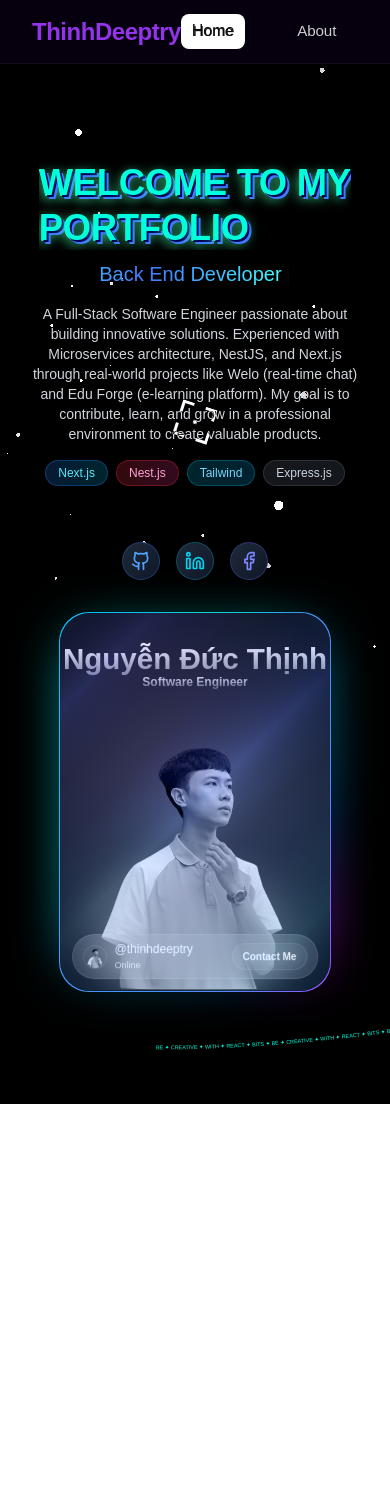
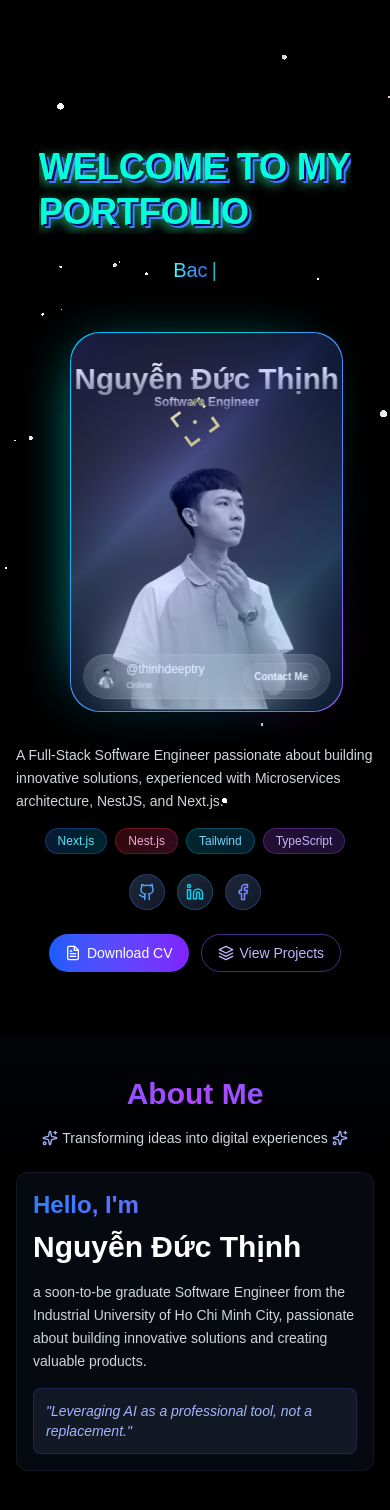
Before and after one commit to thinhdeeptry/my-portofolio, a Next.js app: page / in a window 390 px wide. Shown: the top 1510 px of the page. Before the commit the page ends 1104 px from the top, so only its background shows below. Built offline with nearby package versions, Linux system fonts and the light colour scheme; no server answers; the database is empty.

Commit message:
feat: enhance mobile layout with new sections and animations, update project images and descriptions

```diff
--- a/src/app/layout.tsx
+++ b/src/app/layout.tsx
@@ -36,8 +36,7 @@ export default function RootLayout({
       <body
         className={`${geistSans.variable} ${geistMono.variable} antialiased`}
       >
-        {/* Header với positioning tốt hơn */}
-        <header className="fixed top-0 left-0 w-full z-50">
+        <header className="fixed top-0 left-0 w-full z-50 hidden md:block">
           <GooeyNav
             items={navItems}
             particleCount={15}
--- a/src/app/page.tsx
+++ b/src/app/page.tsx
@@ -292,13 +292,22 @@ export default function Home() {
         </div>
 
         {/* Mobile layout */}
-        <div className="flex md:hidden flex-col min-h-screen py-12">
-          <div className="flex-grow flex items-center">
-            <div className="w-full px-4">
-              <div className="flex flex-col gap-8 items-center justify-center w-full pointer-events-none">
-                <div className="w-full text-center pointer-events-auto">
+        <div className="flex md:hidden flex-col min-h-screen">
+          <div className="flex-grow flex flex-col">
+            {/* Hero section mobile */}
+            <div className="pt-8 pb-16 px-4">
+              <div className="flex flex-col gap-8 items-center w-full">
+                <div className="w-full text-center">
+                  <AnimatedContent
+                    distance={30}
+                    direction="vertical"
+                    reverse={true}
+                    duration={0.8}
+                    initialOpacity={0}
+                    animateOpacity
+                    scale={0.95}
+                  >
                     <AnimatedHeading />
-
                     <TextType
                       text={["Front End Developer", "Back End Developer", "FullStack Developer"]}
                       typingSpeed={75}
@@ -308,13 +317,39 @@ export default function Home() {
                       enableGradient={true}
                       gradientColors={["#40f2ffff", "#4079ff", "#40fffcff", "#4079ff", "#40f9ffff"]}
                       gradientAnimationSpeed={5}
-                    className="text-xl md:text-2xl font-medium"
+                      className="text-xl font-medium mt-3 mb-4"
                     />
+                  </AnimatedContent>
+                </div>
 
-                  <p className="mt-4 text-gray-300 text-sm px-4 ">
-                    A Full-Stack Software Engineer passionate about building innovative solutions.
-                    Experienced with Microservices architecture, NestJS, and Next.js through real-world projects like Welo (real-time chat) and Edu Forge (e-learning platform). My goal is to contribute, learn,
-                    and grow in a professional environment to create valuable products.
+                {/* Profile card for mobile */}
+                <AnimatedContent
+                  distance={40}
+                  direction="vertical"
+                  reverse={false}
+                  duration={1}
+                  initialOpacity={0}
+                  animateOpacity
+                >
+                  <div className="w-[250px] max-w-full mx-auto">
+                    <ProfileCardWrapper />
+                  </div>
+
+                </AnimatedContent>
+
+                {/* Mobile bio */}
+                <AnimatedContent
+                  distance={30}
+                  direction="vertical"
+                  reverse={false}
+                  duration={0.8}
+                  initialOpacity={0}
+                  animateOpacity
+                  delay={0.2}
+                >
+                  <p className="text-gray-300 text-sm leading-relaxed">
+                    A Full-Stack Software Engineer passionate about building innovative solutions,
+                    experienced with Microservices architecture, NestJS, and Next.js.
                   </p>
 
                   {/* Badges cho mobile */}
@@ -328,62 +363,118 @@ export default function Home() {
                     <div className="px-3 py-1 bg-gradient-to-r from-cyan-500/20 to-sky-500/20 rounded-full border border-cyan-500/30 text-sky-300 text-xs font-medium">
                       Tailwind
                     </div>
-                    <div className="px-3 py-1 bg-gradient-to-r from-gray-500/20 to-slate-500/20 rounded-full border border-gray-500/30 text-slate-300 text-xs font-medium">
-                      Express.js
-                    </div>
+                    <div className="px-3 py-1 bg-gradient-to-r from-purple-500/20 to-violet-500/20 rounded-full border border-purple-500/30 text-violet-300 text-xs font-medium">
+                      TypeScript
                     </div>
                   </div>
 
-                {/* Social icons cho mobile */}
-                <div className="flex justify-center items-center gap-4 mt-6">
+                  {/* Social icons */}
+                  <div className="flex justify-center items-center gap-3 mt-5">
                     <a href="https://github.com/thinhdeeptry" target="_blank" rel="noopener noreferrer"
                       className="p-2 rounded-full bg-gradient-to-br from-gray-800 to-gray-900 border border-blue-500/30
-                    hover:from-gray-700 hover:to-gray-800 transition-all duration-300 hover:border-blue-400
-                    hover:shadow-lg hover:shadow-blue-500/20 hover:scale-110 group">
-                    <Github
-                      size={20}
-                      className="text-blue-400 group-hover:text-blue-300 transition-colors duration-300"
-                    />
+                      hover:from-gray-700 hover:to-gray-800 transition-all duration-300 hover:border-blue-400">
+                      <Github size={18} className="text-blue-400" />
                     </a>
-
                     <a href="https://linkedin.com/in/thinhdeeptry" target="_blank" rel="noopener noreferrer"
                       className="p-2 rounded-full bg-gradient-to-br from-gray-800 to-gray-900 border border-cyan-500/30
-                    hover:from-gray-700 hover:to-gray-800 transition-all duration-300 hover:border-cyan-400
-                    hover:shadow-lg hover:shadow-cyan-500/20 hover:scale-110 group">
-                    <Linkedin
-                      size={20}
-                      className="text-cyan-400 group-hover:text-cyan-300 transition-colors duration-300"
-                    />
+                      hover:from-gray-700 hover:to-gray-800 transition-all duration-300 hover:border-cyan-400">
+                      <Linkedin size={18} className="text-cyan-400" />
                     </a>
-
                     <a href="https://facebook.com/Thindeeptryy" target="_blank" rel="noopener noreferrer"
                       className="p-2 rounded-full bg-gradient-to-br from-gray-800 to-gray-900 border border-indigo-500/30
-                    hover:from-gray-700 hover:to-gray-800 transition-all duration-300 hover:border-indigo-400
-                    hover:shadow-lg hover:shadow-indigo-500/20 hover:scale-110 group">
-                    <Facebook
-                      size={20}
-                      className="text-indigo-400 group-hover:text-indigo-300 transition-colors duration-300"
-                    />
+                      hover:from-gray-700 hover:to-gray-800 transition-all duration-300 hover:border-indigo-400">
+                      <Facebook size={18} className="text-indigo-400" />
                     </a>
                   </div>
 
-                <div className="flex-shrink-0 pointer-events-auto">
-                  <ProfileCardWrapper />
+                  {/* CTA Buttons */}
+                  <div className="flex flex-wrap justify-center gap-3 mt-6">
+                    <a href="https://drive.google.com/drive/folders/1lQx3ysSAENamZCxiDGzWraNWke2Axvuk?usp=sharing"
+                      target="_blank" rel="noopener noreferrer"
+                      className="inline-flex items-center px-4 py-2 rounded-full bg-gradient-to-r from-blue-600 to-violet-600 text-white text-sm font-medium hover:from-blue-700 hover:to-violet-700">
+                      <svg xmlns="http://www.w3.org/2000/svg" width="16" height="16" viewBox="0 0 24 24" fill="none" stroke="currentColor" strokeWidth="2" strokeLinecap="round" strokeLinejoin="round" className="mr-1.5"><path d="M14 2H6a2 2 0 0 0-2 2v16a2 2 0 0 0 2 2h12a2 2 0 0 0 2-2V8z"></path><polyline points="14 2 14 8 20 8"></polyline><line x1="16" y1="13" x2="8" y2="13"></line><line x1="16" y1="17" x2="8" y2="17"></line><polyline points="10 9 9 9 8 9"></polyline></svg>
+                      Download CV
+                    </a>
+                    <a href="/projects"
+                      className="inline-flex items-center px-4 py-2 rounded-full bg-transparent border border-violet-500/50 text-violet-300 text-sm font-medium hover:bg-violet-950/30 hover:border-violet-500">
+                      <svg xmlns="http://www.w3.org/2000/svg" width="16" height="16" viewBox="0 0 24 24" fill="none" stroke="currentColor" strokeWidth="2" strokeLinecap="round" strokeLinejoin="round" className="mr-1.5"><polygon points="12 2 2 7 12 12 22 7 12 2"></polygon><polyline points="2 17 12 22 22 17"></polyline><polyline points="2 12 12 17 22 12"></polyline></svg>
+                      View Projects
+                    </a>
                   </div>
-              </div>
+                </AnimatedContent>
               </div>
             </div>
 
+            {/* About section mobile */}
+            <div id="about-mobile" className="w-full py-10 bg-gradient-to-b from-gray-900/20 to-black px-4">
+              <AnimatedContent
+                distance={30}
+                direction="vertical"
+                reverse={false}
+                duration={0.8}
+                initialOpacity={0}
+                animateOpacity
+                startPosition="top 90%"
+                endPosition="top 30%"
+              >
+                <h2 className="text-3xl font-bold text-center bg-gradient-to-r from-indigo-500 via-purple-500 to-indigo-500 text-transparent bg-clip-text mb-4">
+                  About Me
+                </h2>
+
+                <div className="flex items-center justify-center gap-1 mb-6">
+                  <Sparkles className="text-indigo-300 h-4 w-4" />
+                  <p className="text-sm text-gray-300">Transforming ideas into digital experiences</p>
+                  <Sparkles className="text-indigo-300 h-4 w-4" />
+                </div>
+
+                <div className="bg-gray-900/40 rounded-xl p-4 border border-gray-800/50 mb-6">
+                  <h3 className="text-2xl font-bold mb-2 bg-gradient-to-r from-blue-500 to-violet-500 text-transparent bg-clip-text">
+                    Hello, I&apos;m
+                  </h3>
+                  <h1 className="text-3xl font-bold text-white mb-4">
+                    Nguyễn Đức Thịnh
+                  </h1>
+
+                  <p className="text-gray-300 text-sm leading-relaxed mb-4">
+                    a soon-to-be graduate Software Engineer from the Industrial University of Ho Chi Minh City,
+                    passionate about building innovative solutions and creating valuable products.
+                  </p>
+
+                  <div className="bg-gray-800/50 rounded-lg p-3 border border-indigo-500/20">
+                    <p className="text-indigo-300 italic text-sm">
+                      &quot;Leveraging AI as a professional tool, not a replacement.&quot;
+                    </p>
+                  </div>
+                </div>
+              </AnimatedContent>
+            </div>
+
+            {/* Optimized versions of StatsSection */}
+            <div className="px-4">
+              <StatsSection />
+            </div>
+
+            {/* Optimized Portfolio section */}
+            <div id="portfolio-mobile">
+              <PortfolioShowcase />
+            </div>
+
+            {/* Optimized Contact section */}
+            <div id="contact-mobile">
+              <ContactMe />
+            </div>
+
             {/* CurvedLoop at bottom for mobile */}
-          <div className="w-full h-16 overflow-hidden mt-auto">
+            <div className="w-full h-12 overflow-hidden mt-4">
               <CurvedLoop
                 marqueeText="Be ✦ Creative ✦ With ✦ React ✦ Bits ✦"
                 speed={2}
-              curveAmount={150}
+                curveAmount={100}
                 direction="right"
                 interactive={true}
-              className="text-cyan-300 text-xl font-medium"
+                className="text-cyan-300 text-base font-medium"
               />
+            </div>
           </div>
         </div>
       </div>
```
Also changed, not shown: src/data/projects.json (+6 -10 lines). Lines whose indentation alone changed are shown as unchanged.
